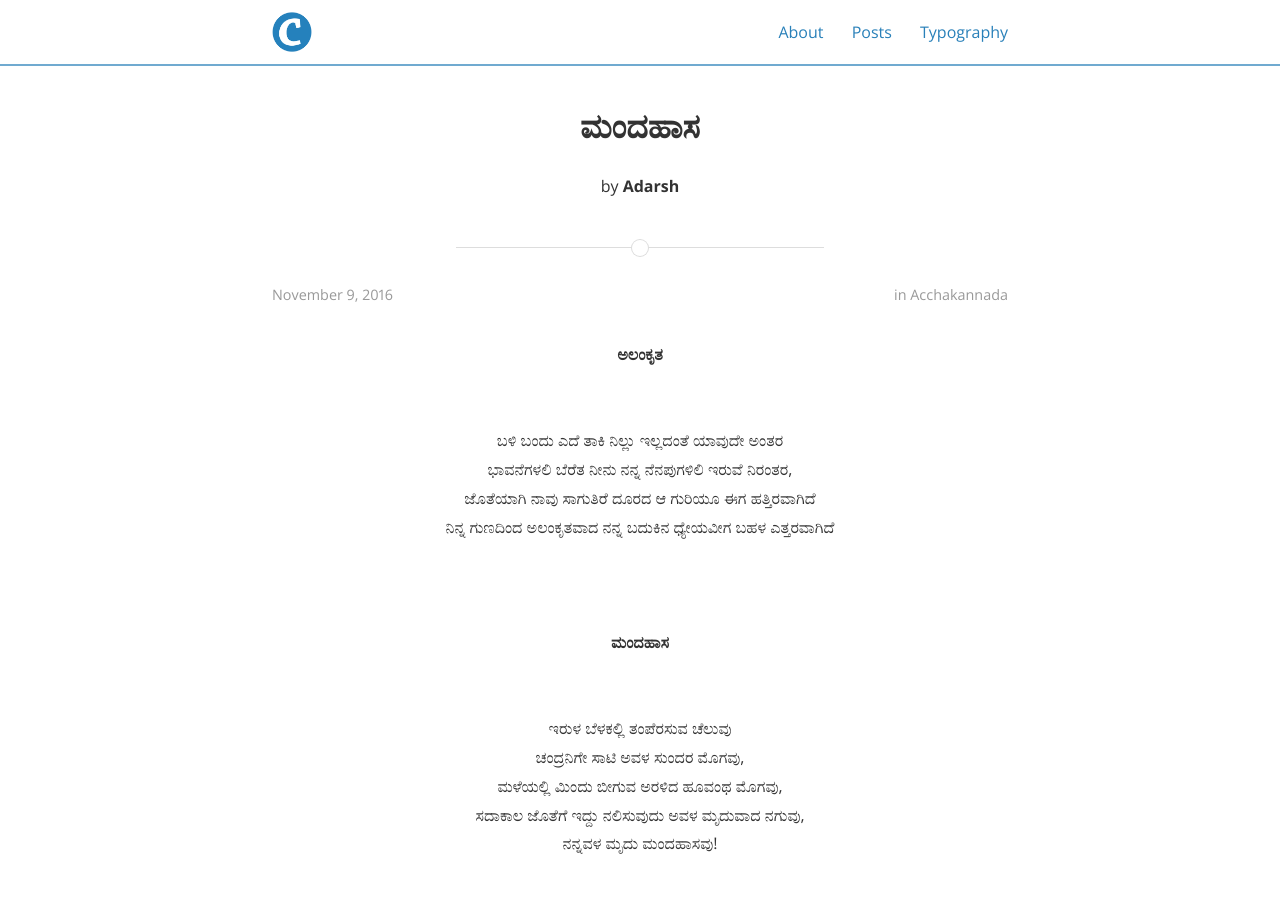
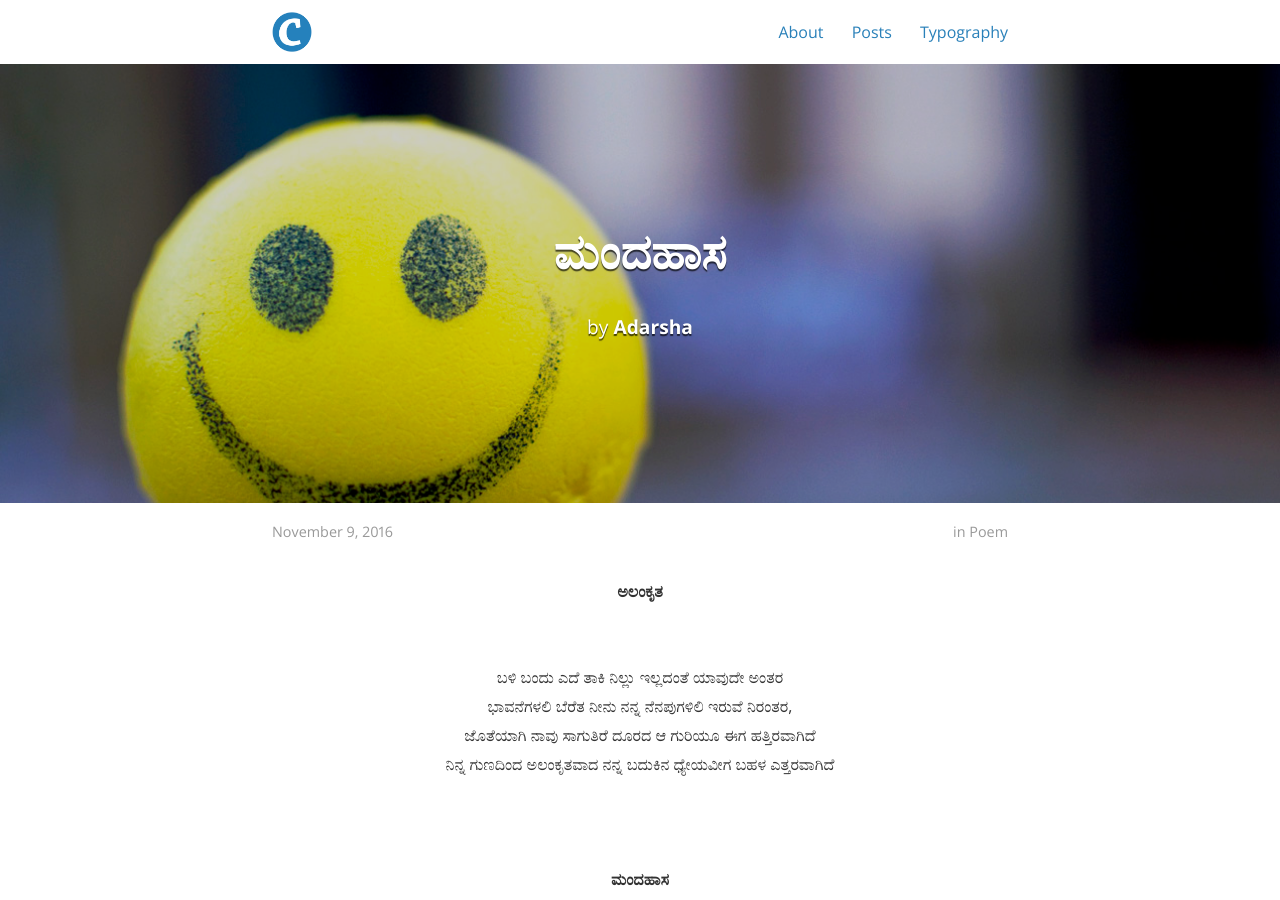
Before and after one commit to bencentra/centrarium, a Jekyll site: the page built from _posts/2016-11-09-mandahaasa.markdown, in a window 1280 px wide and 900 px high. Built offline with Jekyll 4.4.1, drawn with Linux system fonts in a browser that asks for light colours; nearby versions of some CDN libraries; comment, search, counter and statistics services are not loaded; a style sheet for code colours, icons or effects is not loaded.

Commit message:
Update 2016-11-09-mandahaasa.markdown

```diff
--- a/_posts/2016-11-09-mandahaasa.markdown
+++ b/_posts/2016-11-09-mandahaasa.markdown
@@ -3,12 +3,11 @@
 layout: post
 title:  "ಮಂದಹಾಸ"
 date:   2016-11-09
-description: Mandahaasa and alankrutha. Poems!
-thumbnail: mandahaasa.jpg
-categories: acchakannada
+author: Adarsha
+categories: Poem
+tags:	Acchakannada Kannada Kavana Manassu smile love preeti
+cover:  "assets/mandahaasa.jpg"
 
-# Information for the author block
-author: Adarsh
 ---
 <p align="center"> <strong>ಅಲಂಕೃತ </strong></p><br>
 <p align="center">ಬಳಿ ಬಂದು ಎದೆ ತಾಕಿ ನಿಲ್ಲು ಇಲ್ಲದಂತೆ ಯಾವುದೇ ಅಂತರ<br>
```
